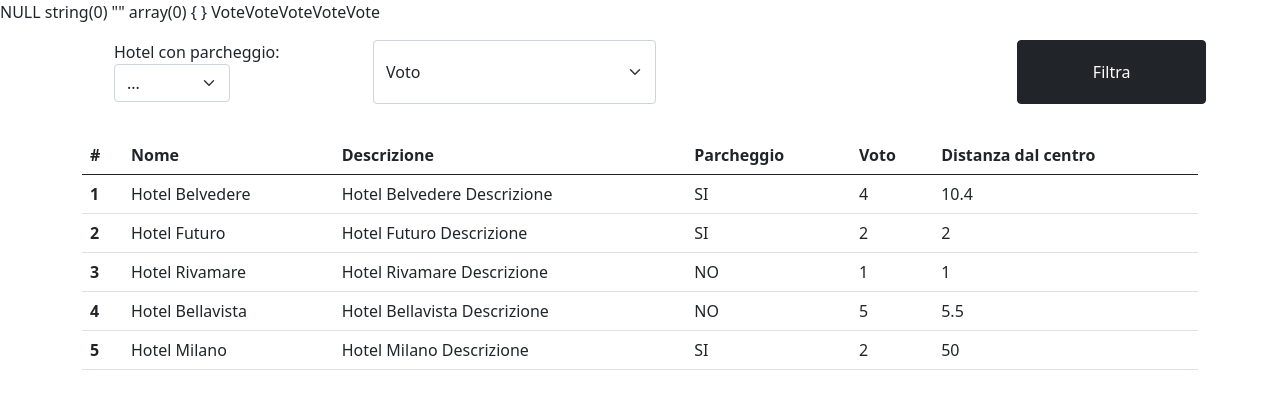
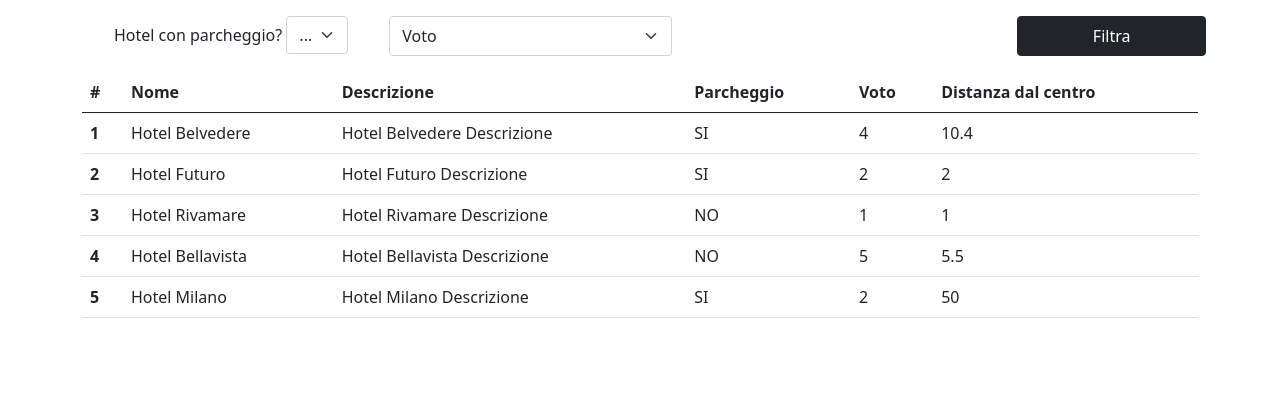
Before and after one commit to RoccoCerro/php-hotel, a PHP site: page / in a window 1280 px wide. Shown: the top 409 px of the page. Run offline with PHP 8.4, Linux system fonts and the light colour scheme.

Commit message:
Rafactor: style

```diff
--- a/index.php
+++ b/index.php
@@ -41,11 +41,11 @@ $hotels = [
 ];
 
 $get_parcking = $_GET["parcheggio"] ?? null;
-var_dump($get_parcking);
+// var_dump($get_parcking);
 $get_vote = $_GET["voto"] ?? "";
-var_dump($get_vote);
+// var_dump($get_vote);
 
-var_dump($_GET);
+// var_dump($_GET);
 
 // $filter = [$get_vote, $get_parcking];
 
@@ -54,7 +54,6 @@ $array_filtered = array_filter($hotels, function ($hotel) use ($get_parcking, $g
 
   // Trasformo la stringa vote in number
   $vote_filter = (int)$get_vote;
-  echo "Vote";
 
   $passed = false;
 
@@ -94,10 +93,10 @@ $array_filtered = array_filter($hotels, function ($hotel) use ($get_parcking, $g
 <body>
   <main>
     <div class="container p-3">
-      <form action="./index.php" method="GET" class="row flex-nowrap align-content-center">
-        <div class="form-check form-switch d-inline-block me-3 col-sm-3">
-          <label class="form-check-label" for="flexSwitchCheckChecked">Hotel con parcheggio:</label>
-          <select class="form-select d-inline-block col-auto w-50" aria-label="Default select example"
+      <form action="./index.php" method="GET" class="row align-content-center">
+        <div class="form-check form-switch d-inline-block me-3 col-auto">
+          <label class="form-check-label" for="flexSwitchCheckChecked">Hotel con parcheggio?</label>
+          <select class="form-select d-inline-block w-25" aria-label="Default select example"
             name="parcheggio">
             <option>...</option>
             <option <?php echo $get_parcking === "si" ? "selected" : "" ?> value="si">SI</option>
```
